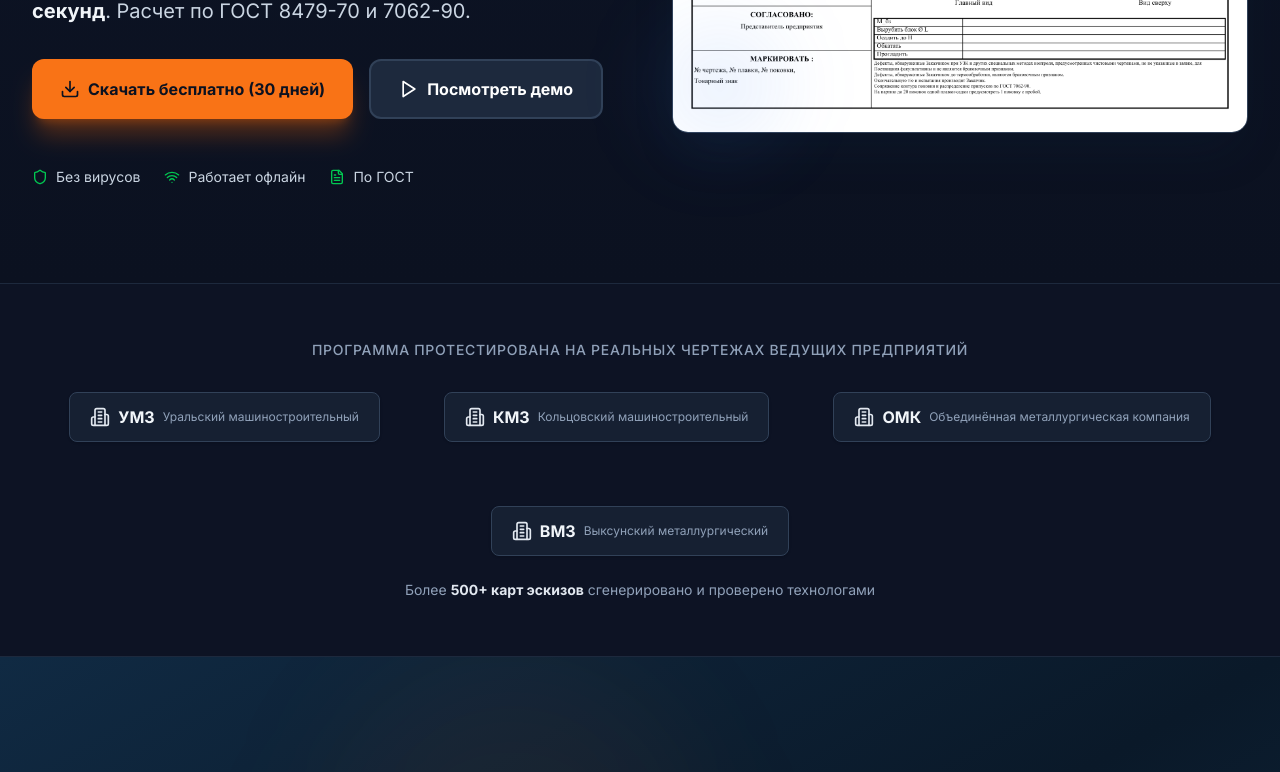
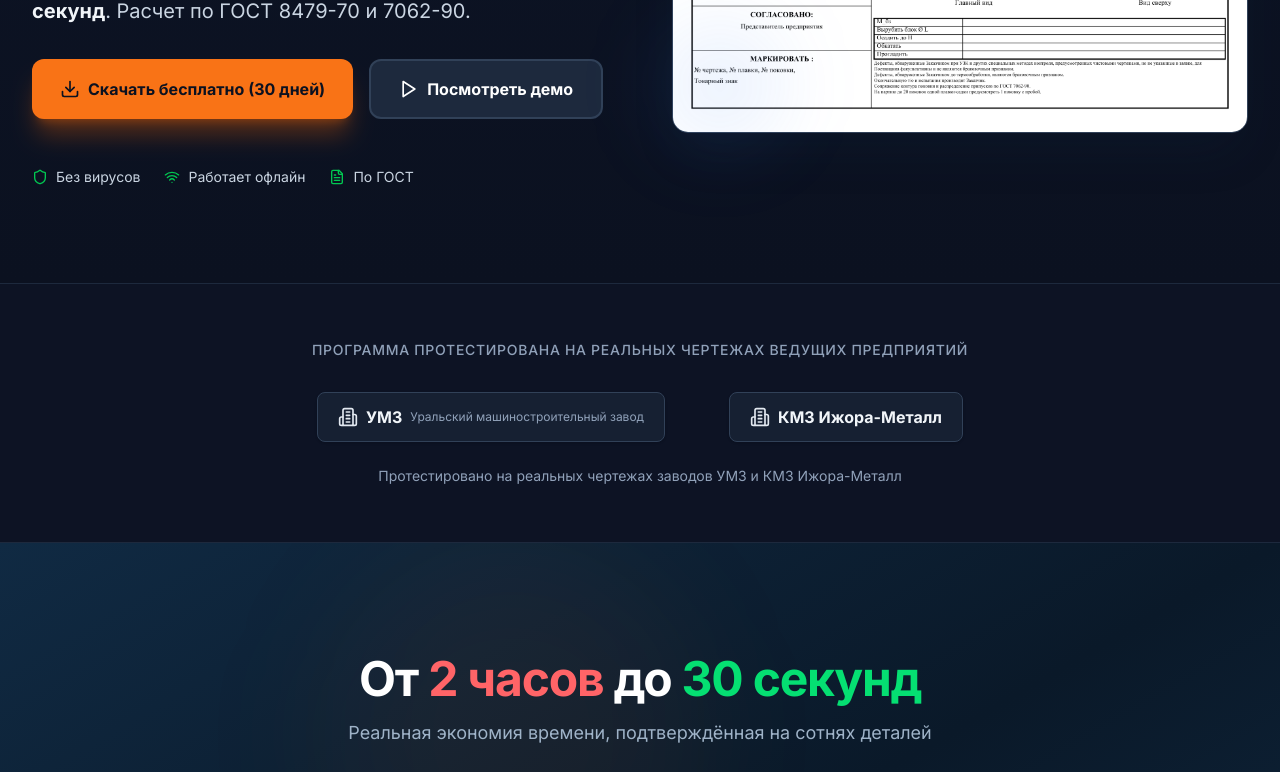
Before and after one commit to Pavel-Gordon/kmz-generator-landing, a React (Vite) app: page / in a window 1280 px wide. Shown: the part 472-1244 px from the top of the page. Built offline with nearby package versions, Linux system fonts and the light colour scheme.

Commit message:
fix(ui): правка блока доверия - убрать ОМК/ВМЗ, уточнить КМЗ

```diff
--- a/src/App.tsx
+++ b/src/App.tsx
@@ -323,27 +323,16 @@ function SocialProofBar() {
           <div className="flex items-center gap-2 px-5 py-3 bg-white dark:bg-slate-800/60 rounded-lg shadow-sm border border-gray-100 dark:border-slate-700">
             <Building2 className="w-5 h-5 text-navy-700 dark:text-slate-200" />
             <span className="font-bold text-navy-800 dark:text-slate-100">УМЗ</span>
-            <span className="text-xs text-navy-400 dark:text-slate-400">Уральский машиностроительный</span>
+            <span className="text-xs text-navy-400 dark:text-slate-400">Уральский машиностроительный завод</span>
           </div>
           <div className="flex items-center gap-2 px-5 py-3 bg-white dark:bg-slate-800/60 rounded-lg shadow-sm border border-gray-100 dark:border-slate-700">
             <Building2 className="w-5 h-5 text-navy-700 dark:text-slate-200" />
-            <span className="font-bold text-navy-800 dark:text-slate-100">КМЗ</span>
-            <span className="text-xs text-navy-400 dark:text-slate-400">Кольцовский машиностроительный</span>
-          </div>
-          <div className="flex items-center gap-2 px-5 py-3 bg-white dark:bg-slate-800/60 rounded-lg shadow-sm border border-gray-100 dark:border-slate-700">
-            <Building2 className="w-5 h-5 text-navy-700 dark:text-slate-200" />
-            <span className="font-bold text-navy-800 dark:text-slate-100">ОМК</span>
-            <span className="text-xs text-navy-400 dark:text-slate-400">Объединённая металлургическая компания</span>
-          </div>
-          <div className="flex items-center gap-2 px-5 py-3 bg-white dark:bg-slate-800/60 rounded-lg shadow-sm border border-gray-100 dark:border-slate-700">
-            <Building2 className="w-5 h-5 text-navy-700 dark:text-slate-200" />
-            <span className="font-bold text-navy-800 dark:text-slate-100">ВМЗ</span>
-            <span className="text-xs text-navy-400 dark:text-slate-400">Выксунский металлургический</span>
+            <span className="font-bold text-navy-800 dark:text-slate-100">КМЗ Ижора-Металл</span>
           </div>
         </div>
         <div className="text-center mt-6">
           <p className="text-sm text-navy-400 dark:text-slate-400">
-            Более <strong className="text-navy-700 dark:text-slate-200">500+ карт эскизов</strong> сгенерировано и проверено технологами
+            Протестировано на реальных чертежах заводов УМЗ и КМЗ Ижора-Металл
           </p>
         </div>
       </div>
```
